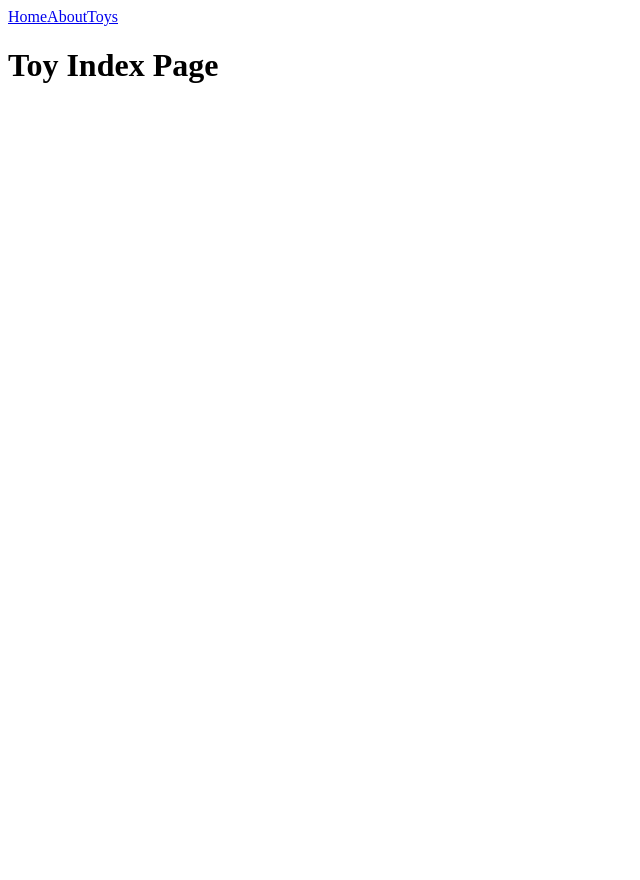
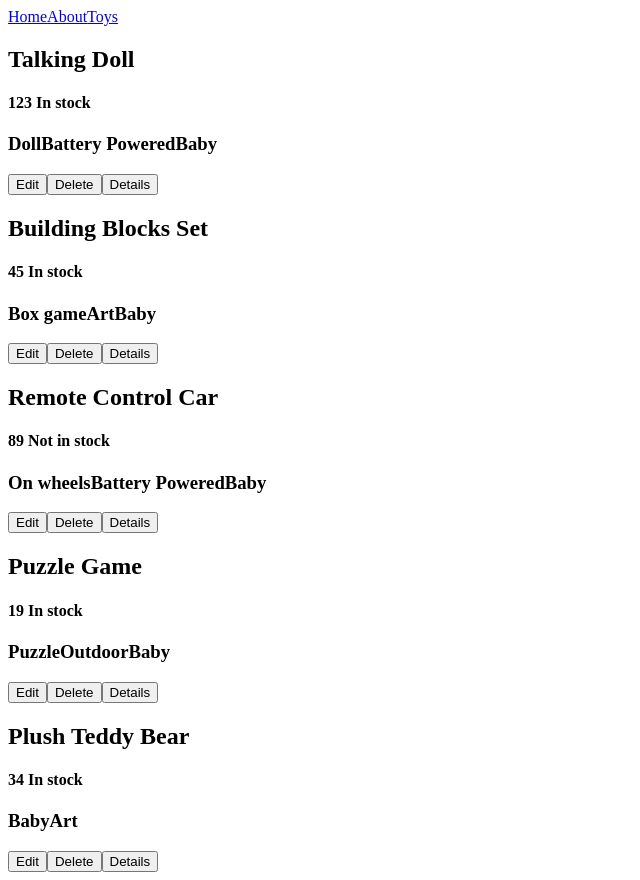
Before and after one commit to DimRev/mistertoy-frontend, a React (Vite) app: page /toy in a window 1280 px wide. Shown: the whole page, without its empty margins (0-640 px from the left). Before the commit the page ends 816 px from the top, so only its background shows below. Built offline with nearby package versions, Linux system fonts and the light colour scheme.

Commit message:
Add: Added ToyList and ToyPreview

```diff
--- /dev/null
+++ b/src/cmps/ToyIndexCmps/ToyList.jsx
@@ -0,0 +1,11 @@
+import { ToyPreview } from './ToyPreview'
+export function ToyList({ toys }) {
+  if (!toys || !toys.length === 0) return <h1>Toy List : No toys</h1>
+  return (
+    <>
+      {toys.map((toy) => (
+        <ToyPreview key={toy._id} toy={toy}/>
+      ))}
+    </>
+  )
+}
--- /dev/null
+++ b/src/cmps/ToyIndexCmps/ToyPreview.jsx
@@ -0,0 +1,21 @@
+import React from 'react'
+export function ToyPreview({ toy }) {
+  return (
+    <article className="toy-preview">
+      <h2>{toy.name} </h2>
+      <h4>
+        {toy.price} {toy.inStock ? 'In stock' : 'Not in stock'}
+      </h4>
+      <h3>
+        {toy.labels.map((label, idx) => (
+          <span key={`${toy._id}${idx}`} className="toy-label">
+            {label}
+          </span>
+        ))}
+      </h3>
+      <button>Edit</button>
+      <button>Delete</button>
+      <button>Details</button>
+    </article>
+  )
+}
--- a/src/pages/ToyIndex.jsx
+++ b/src/pages/ToyIndex.jsx
@@ -1,6 +1,7 @@
 import { useSelector } from "react-redux"
 import { loadToys } from "../store/actions/toy.actions"
 import { useEffect } from "react"
+import { ToyList } from "../cmps/ToyIndexCmps/ToyList"
 
 export function ToyIndex(){
 
@@ -8,8 +9,9 @@
   useEffect(()=>{
     loadToys()
   },[])
-  console.log(toys)
   return (
-    <h1>Toy Index Page</h1>
+    <>
+      <ToyList toys={toys}/>
+    </>
   )
 }
```
